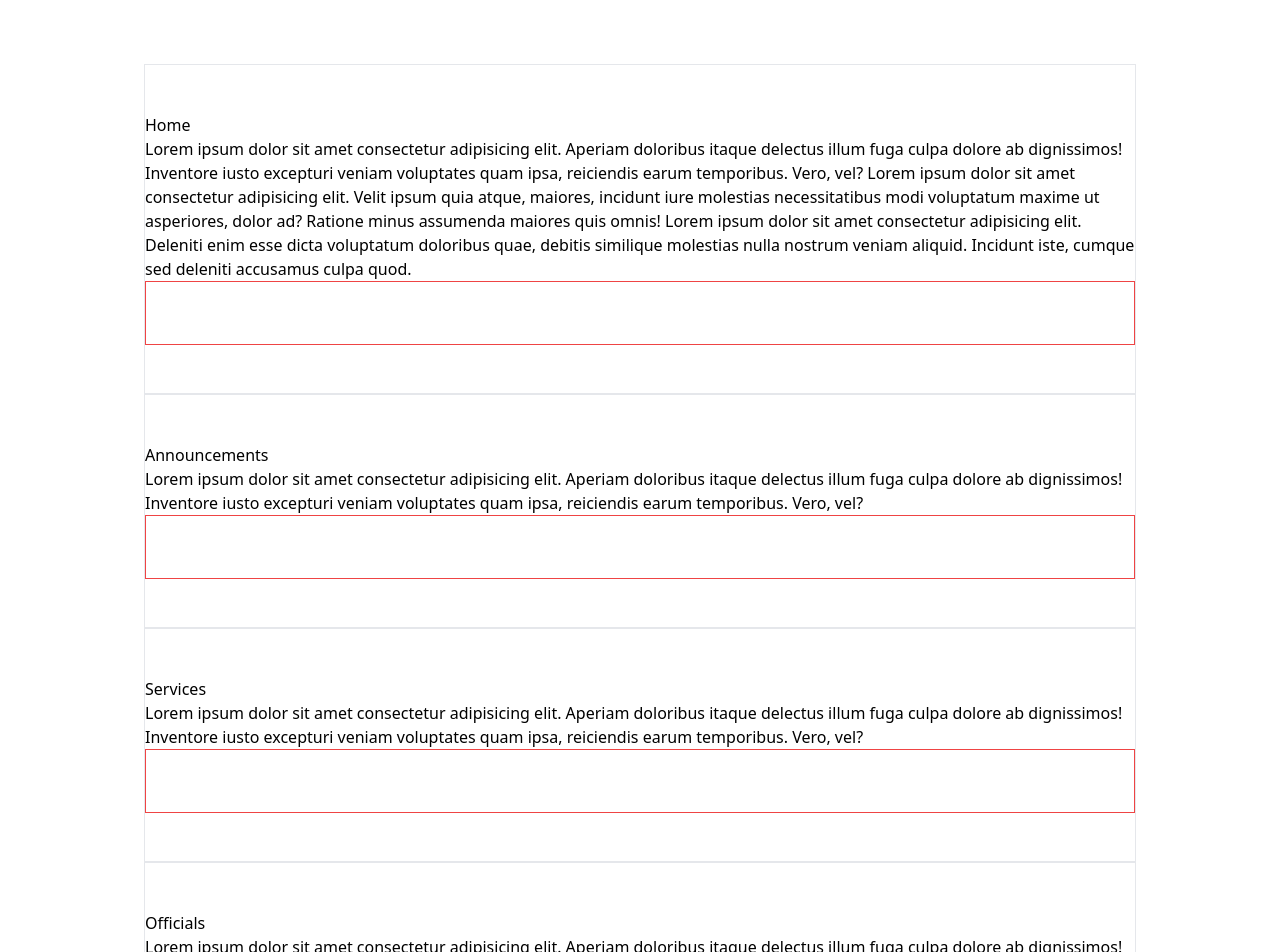
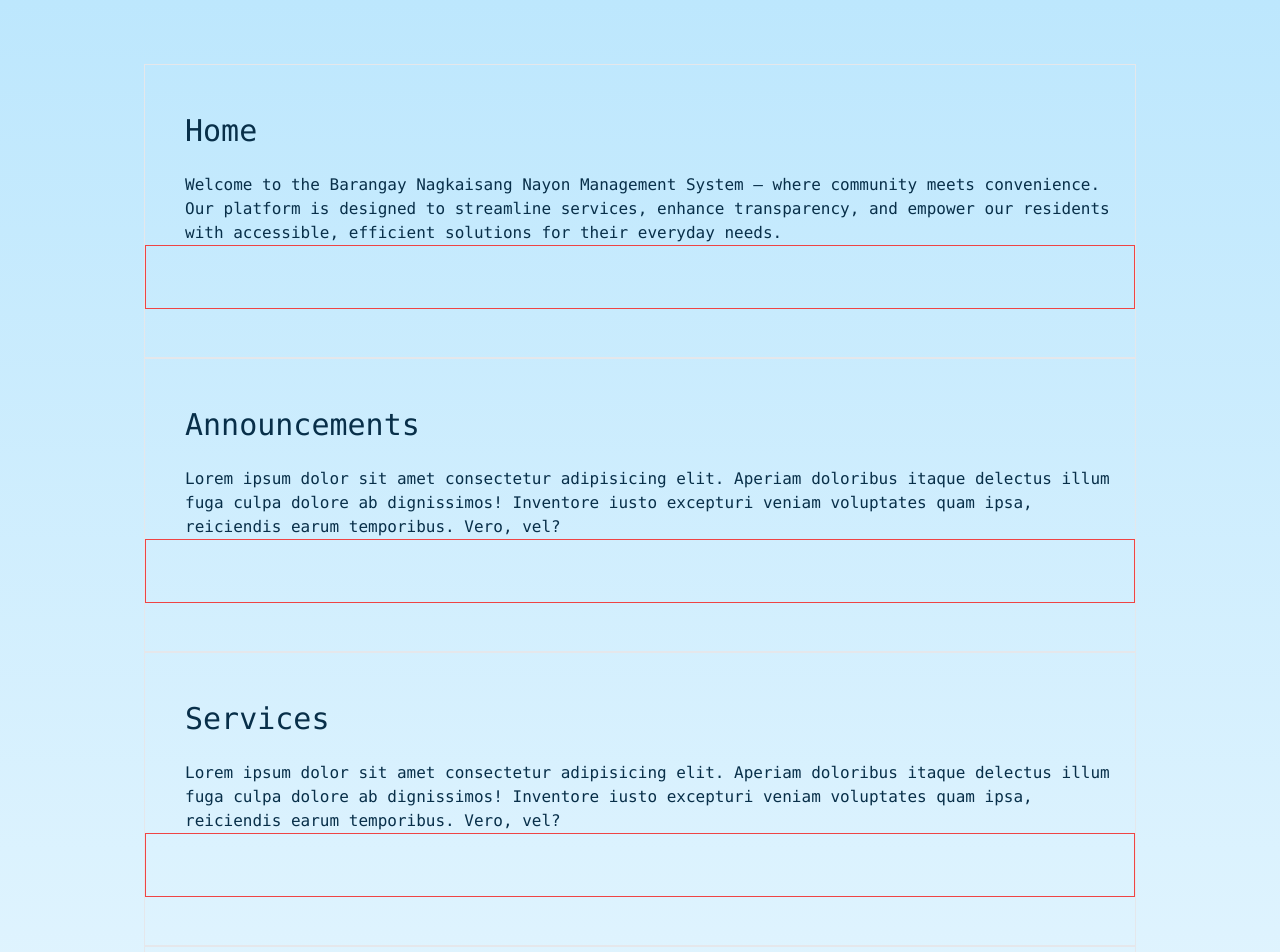
Before and after one commit to H4d3ssss/tailwind, a website: page public/index.html in a window 1280 px wide. Shown: the part 80-1032 px from the top of the page. Drawn offline with nearby package versions, Linux system fonts and the light colour scheme.

Commit message:
yesyesyes

```diff
--- a/public/index.html
+++ b/public/index.html
@@ -5,46 +5,46 @@
   <meta name="viewport" content="width=device-width, initial-scale=1.0">
   <script src="https://cdn.tailwindcss.com"></script>
 </head>
-<body>
+<body class="bg-gradient-to-b from-sky-200 font-mono text-sky-950 ">
 <main class="md:pt-36 p-6 md:px-24 lg:px-36 md:py-24 py-16">
     <div class="border py-12" id="home">
       <!-- HOME -->
-      <h1>Home</h1>
-      <p>Lorem ipsum dolor sit amet consectetur adipisicing elit. Aperiam doloribus itaque delectus illum fuga culpa dolore ab dignissimos! Inventore iusto excepturi veniam voluptates quam ipsa, reiciendis earum temporibus. Vero, vel? Lorem ipsum dolor sit amet consectetur adipisicing elit. Velit ipsum quia atque, maiores, incidunt iure molestias necessitatibus modi voluptatum maxime ut asperiores, dolor ad? Ratione minus assumenda maiores quis omnis! Lorem ipsum dolor sit amet consectetur adipisicing elit. Deleniti enim esse dicta voluptatum doloribus quae, debitis similique molestias nulla nostrum veniam aliquid. Incidunt iste, cumque sed deleniti accusamus culpa quod.</p>
+      <h1 class="text-3xl pl-10 pb-6">Home</h1>
+      <p class="pl-10 ">Welcome to the Barangay Nagkaisang Nayon Management System – where community meets convenience. Our platform is designed to streamline services, enhance transparency, and empower our residents with accessible, efficient solutions for their everyday needs.</p>
       <!-- HOME -->
       <div id="announcements" class="border border-red-500 md:h-16 h-12"></div> <!-- DONUT TOUCH -->
     </div>
     <div class="border py-12">
       <!-- ANNOUNCEMENTS -->
-      <h1>Announcements</h1>
-      <p>Lorem ipsum dolor sit amet consectetur adipisicing elit. Aperiam doloribus itaque delectus illum fuga culpa dolore ab dignissimos! Inventore iusto excepturi veniam voluptates quam ipsa, reiciendis earum temporibus. Vero, vel?</p>
+      <h1 class="text-3xl pl-10 pb-6">Announcements</h1>
+      <p class="pl-10 ">Lorem ipsum dolor sit amet consectetur adipisicing elit. Aperiam doloribus itaque delectus illum fuga culpa dolore ab dignissimos! Inventore iusto excepturi veniam voluptates quam ipsa, reiciendis earum temporibus. Vero, vel?</p>
       <!-- ANNOUNCEMENTS -->
       <div id="services" class="border border-red-500 md:h-16 h-12"></div> <!-- DONUT TOUCH -->
     </div>
     <div class="border py-12" id="services">
       <!-- SERVICES -->
-      <h1>Services</h1>
-      <p>Lorem ipsum dolor sit amet consectetur adipisicing elit. Aperiam doloribus itaque delectus illum fuga culpa dolore ab dignissimos! Inventore iusto excepturi veniam voluptates quam ipsa, reiciendis earum temporibus. Vero, vel?</p>
+      <h1 class="text-3xl pl-10 pb-6">Services</h1>
+      <p class="pl-10 ">Lorem ipsum dolor sit amet consectetur adipisicing elit. Aperiam doloribus itaque delectus illum fuga culpa dolore ab dignissimos! Inventore iusto excepturi veniam voluptates quam ipsa, reiciendis earum temporibus. Vero, vel?</p>
       <!-- SERVICES -->
       <div id="officials" class="border border-red-500 md:h-16 h-12"></div> <!-- DONUT TOUCH -->
     </div>
     <div class="border py-12" id="services">
       <!-- OFFICIALS -->
-      <h1>Officials</h1>
+      <h1 class="text-3xl pl-10 pb-6">Officials</h1>
       <p>Lorem ipsum dolor sit amet consectetur adipisicing elit. Aperiam doloribus itaque delectus illum fuga culpa dolore ab dignissimos! Inventore iusto excepturi veniam voluptates quam ipsa, reiciendis earum temporibus. Vero, vel?</p>
       <!-- OFFICIALS -->
       <div id="about-us" class="border border-red-500 md:h-16 h-12"></div> <!-- DONUT TOUCH -->
     </div>
     <div class="border py-12" id="services">
       <!-- ABOUT US -->
-      <h1>About Us</h1>
+      <h1 class="text-3xl pl-10 pb-6">About Us</h1>
       <p>Lorem ipsum dolor sit amet consectetur adipisicing elit. Aperiam doloribus itaque delectus illum fuga culpa dolore ab dignissimos! Inventore iusto excepturi veniam voluptates quam ipsa, reiciendis earum temporibus. Vero, vel?</p>
       <!-- ABOUT US -->
       <div id="contact-us" class="border border-red-500 md:h-16 h-12"></div> <!-- DONUT TOUCH -->
     </div>
     <div class="border py-12" id="services">
       <!-- CONTACT US -->
-      <h1>Contact Us</h1>
+      <h1 class="text-3xl pl-10 pb-6">Contact Us</h1>
       <p>Lorem ipsum dolor sit amet consectetur adipisicing elit. Aperiam doloribus itaque delectus illum fuga culpa dolore ab dignissimos! Inventore iusto excepturi veniam voluptates quam ipsa, reiciendis earum temporibus. Vero, vel?</p>
       <!-- CONTACT US -->
     </div>
```
